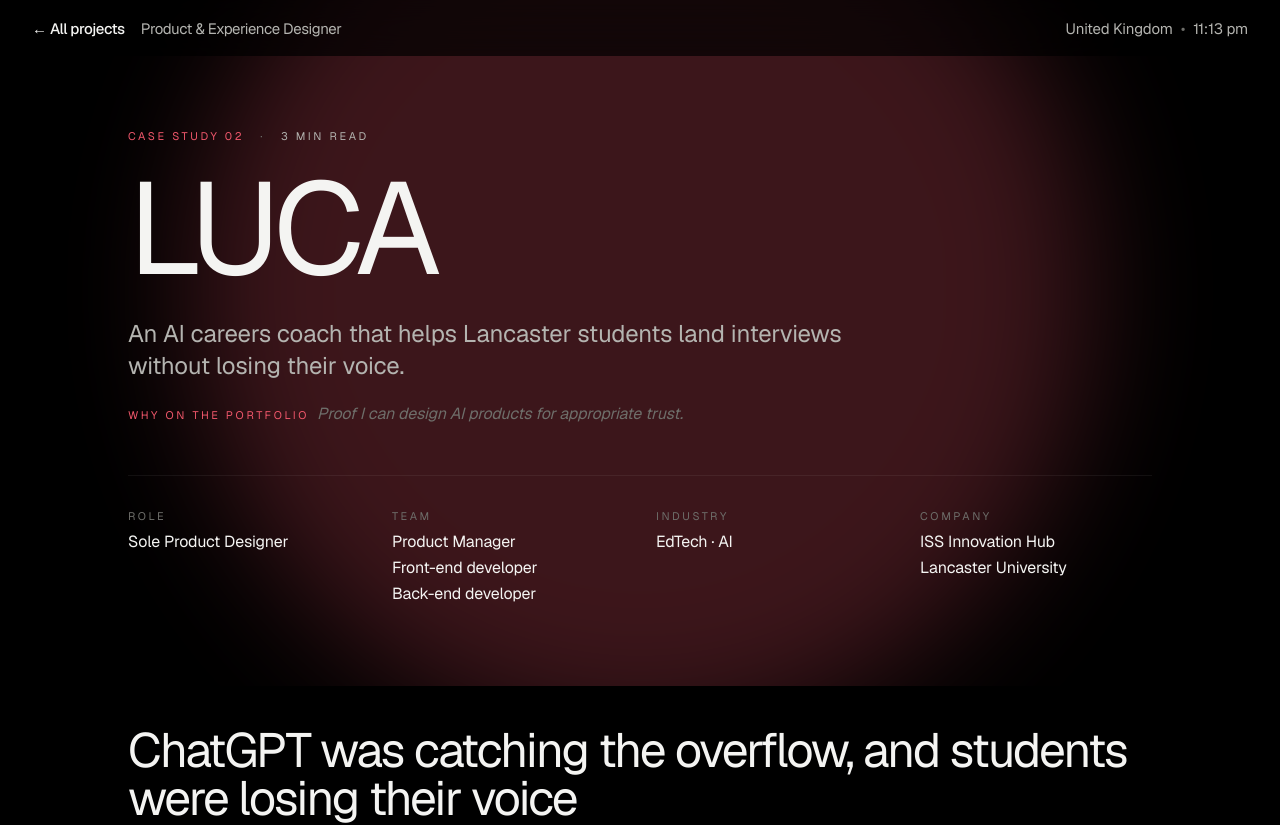
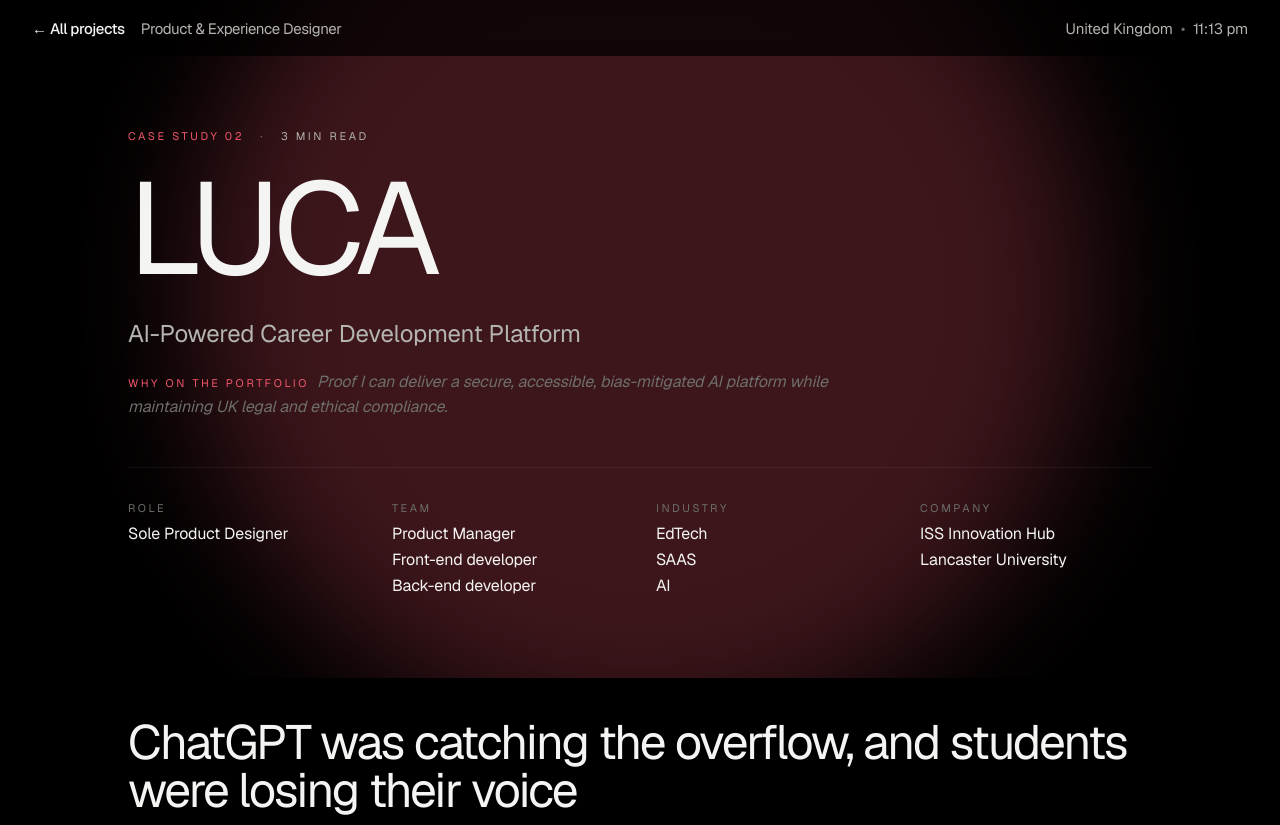
Before and after one commit to nandiniipillai/Portfolio, a Next.js app: page /work/luca in a window 1280 px wide. Shown: the top 825 px of the page. Built offline with nearby package versions, Linux system fonts and the light colour scheme.

Commit message:
LUCA: update oneLiner, whyHere, industry tags
oneLiner: AI-Powered Career Development Platform. whyHere: deliver secure accessible bias-mitigated AI platform. Industry: EdTech SAAS AI as list.

```diff
--- a/app/work/luca/page.jsx
+++ b/app/work/luca/page.jsx
@@ -15,11 +15,11 @@ export default function LucaPage() {
         index="02"
         accent={ACCENT}
         title="LUCA"
-        oneLiner="An AI careers coach that helps Lancaster students land interviews without losing their voice."
+        oneLiner="AI-Powered Career Development Platform"
         meta={[
           ['Role', 'Sole Product Designer'],
           ['Team', ['Product Manager', 'Front-end developer', 'Back-end developer']],
-          ['Industry', 'EdTech · AI'],
+          ['Industry', ['EdTech', 'SAAS', 'AI']],
           ['Company', ['ISS Innovation Hub', 'Lancaster University']],
         ]}
       >
```
Also changed, not shown: lib/case-studies.js.
